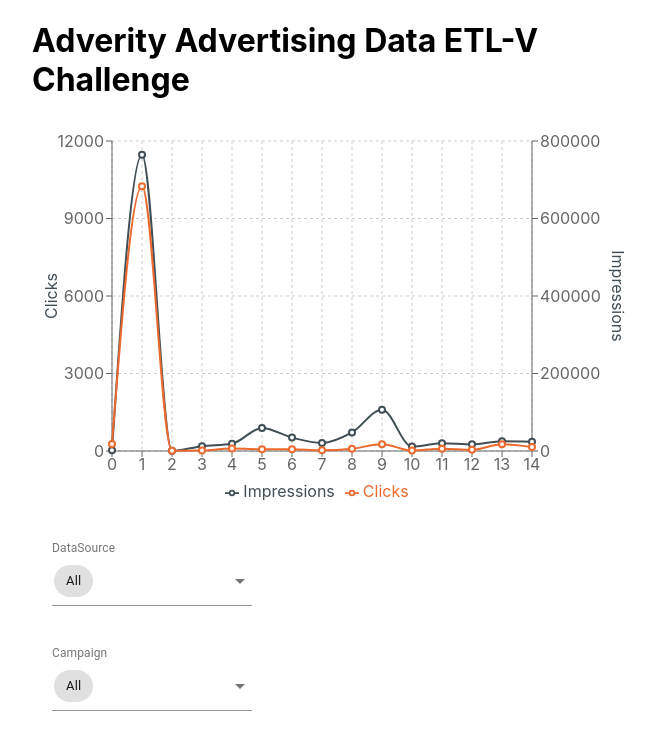
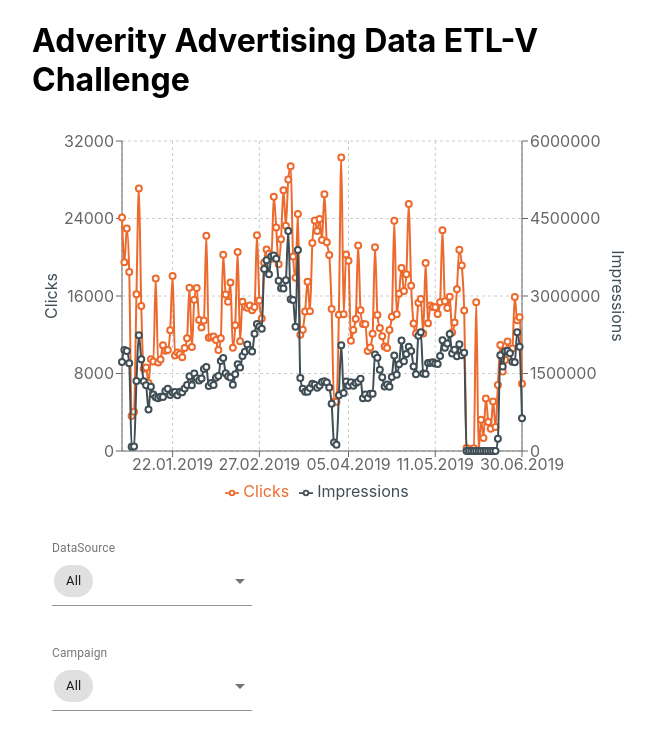
Before and after one commit to egraether/adverity_challenge, a React (Create React App) app: page / in a window 1280 px wide. Shown: the top 750 px of the page, without its empty margins (332-988 px from the left). Built offline with nearby package versions, Linux system fonts and the light colour scheme.

Commit message:
filter and accumulate numbers by selected datasources and campaigns

```diff
--- a/src/App.js
+++ b/src/App.js
@@ -60,37 +60,67 @@
   const [data, setData] = useState([])
 
   useEffect(() => {
-    csv(csvFile).then(data => { setData(_.take(data, 1000)) })
+    csv(csvFile).then(data => { setData(data) })
   }, [])
+
+  const [currentDataSources, setCurrentDataSources] = useState([])
+  const [currentCampaigns, setCurrentCampaigns] = useState([])
 
   const chartData = React.useMemo(
     () => {
-      let a = 0;
+      let chartData = data
 
-      return _.map(_.take(data, 15), d => {
-        return {
-          name: String(a++),
-          Clicks: Number.parseInt(d.Clicks),
-          Impressions: Number.parseInt(d.Impressions)
+      if (currentDataSources.length)
+      {
+        chartData = _.filter(chartData, d => _.includes(currentDataSources, d.Datasource))
+      }
+
+      if (currentCampaigns.length)
+      {
+        chartData = _.filter(chartData, d => _.includes(currentCampaigns, d.Campaign))
+      }
+
+      // Assumes that the data is in chronological order according to Date
+      chartData = _.map(_.reduce(chartData, function(result, value, key) {
+        if (!result[value.Date])
+        {
+          result[value.Date] = {
+            name: value.Date,
+            Clicks: 0,
+            Impressions: 0
+          }
         }
-      })
+
+        if (value.Clicks.length)
+        {
+          result[value.Date].Clicks += Number.parseInt(value.Clicks)
+        }
+
+        if (value.Impressions.length)
+        {
+          result[value.Date].Impressions += Number.parseInt(value.Impressions)
+        }
+
+        return result
+      }, {}), d => d)
+
+      return chartData
     },
-    [data]
+    [data, currentDataSources, currentCampaigns]
   )
 
-  const [dataSelect, setDataSelect] = useState([])
-  const [campaignSelect, setCampaignSelect] = useState([])
+  console.log(data)
+  console.log(chartData)
 
-  const datasources = _.uniq(_.map(data, d => d.Datasource))
-  const campaigns = _.uniq(_.map(data, d => d.Campaign))
+  const availableDataSources = _.uniq(_.map(data, d => d.Datasource))
+  const availableCampaigns = _.uniq(_.map(data, d => d.Campaign))
 
-  let updateDataSource = values => {
-    console.log("set", values)
-    setDataSelect(values)
+  let updateDataSources = values => {
+    setCurrentDataSources(values)
   }
 
-  let updateCampaign = values => {
-    setCampaignSelect(values)
+  let updateCampaigns = values => {
+    setCurrentCampaigns(values)
   }
 
   return (
@@ -101,7 +131,7 @@
         height={400}
         data={chartData}
         margin={{
-          top: 20, right: 40, left: 20, bottom: 20,
+          top: 20, right: 50, left: 30, bottom: 20,
         }}
       >
         <CartesianGrid strokeDasharray="3 3" />
@@ -114,15 +144,15 @@
         } />
         <Tooltip />
         <Legend />
+        <Line yAxisId="left" type="monotone" isAnimationActive={false} dataKey="Clicks" stroke="#EC6A2D" strokeWidth={2} />
         <Line yAxisId="right" type="monotone" isAnimationActive={false} dataKey="Impressions" stroke="#404E55" strokeWidth={2} />
-        <Line yAxisId="left" type="monotone" isAnimationActive={false} dataKey="Clicks" stroke="#EC6A2D" strokeWidth={2} />
       </LineChart>
 
       <div style={{padding:'20px'}}>
-        <DataSelect name="DataSource" select={dataSelect} items={datasources} onChange={values => updateDataSource(values)} />
+        <DataSelect name="DataSource" select={currentDataSources} items={availableDataSources} onChange={values => updateDataSources(values)} />
       </div>
       <div style={{padding:'20px'}}>
-        <DataSelect name="Campaign" select={campaignSelect} items={campaigns} onChange={values => updateCampaign(values)} />
+        <DataSelect name="Campaign" select={currentCampaigns} items={availableCampaigns} onChange={values => updateCampaigns(values)} />
       </div>
     </Container>
   )
```
